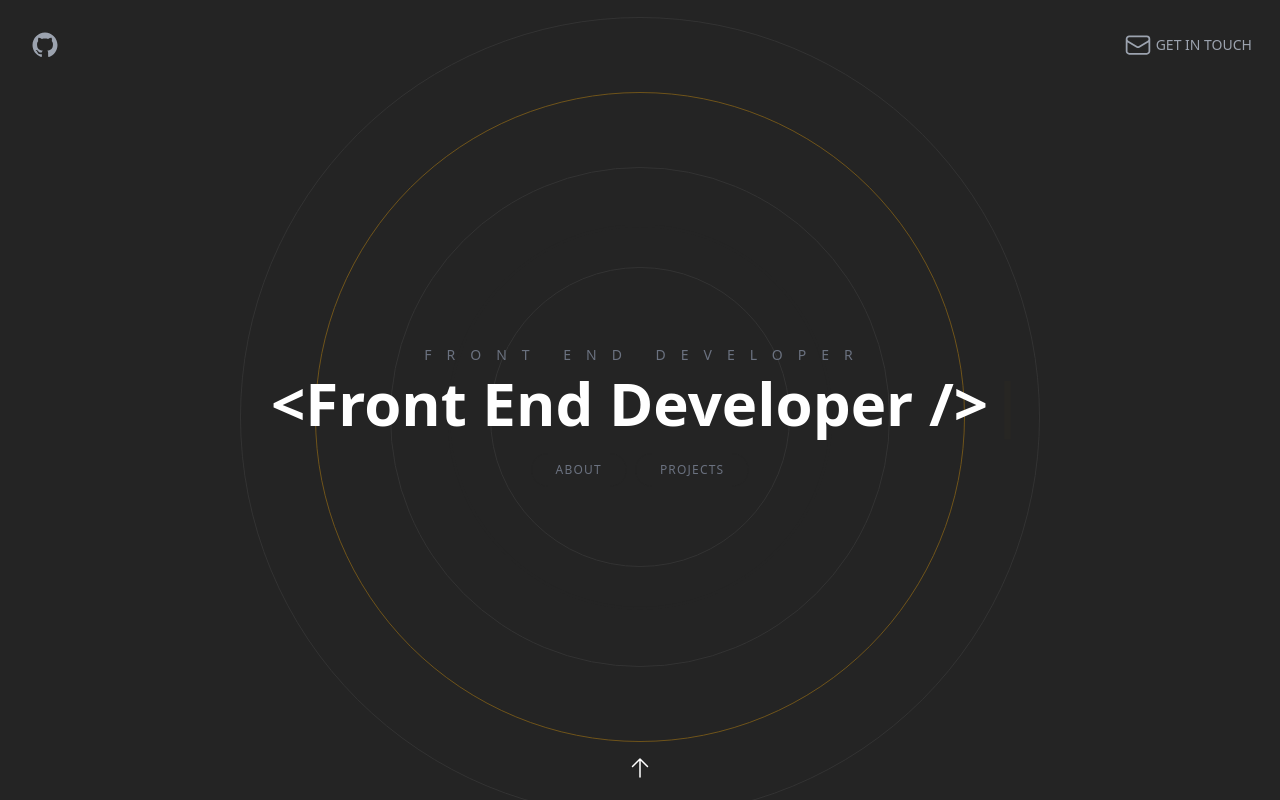
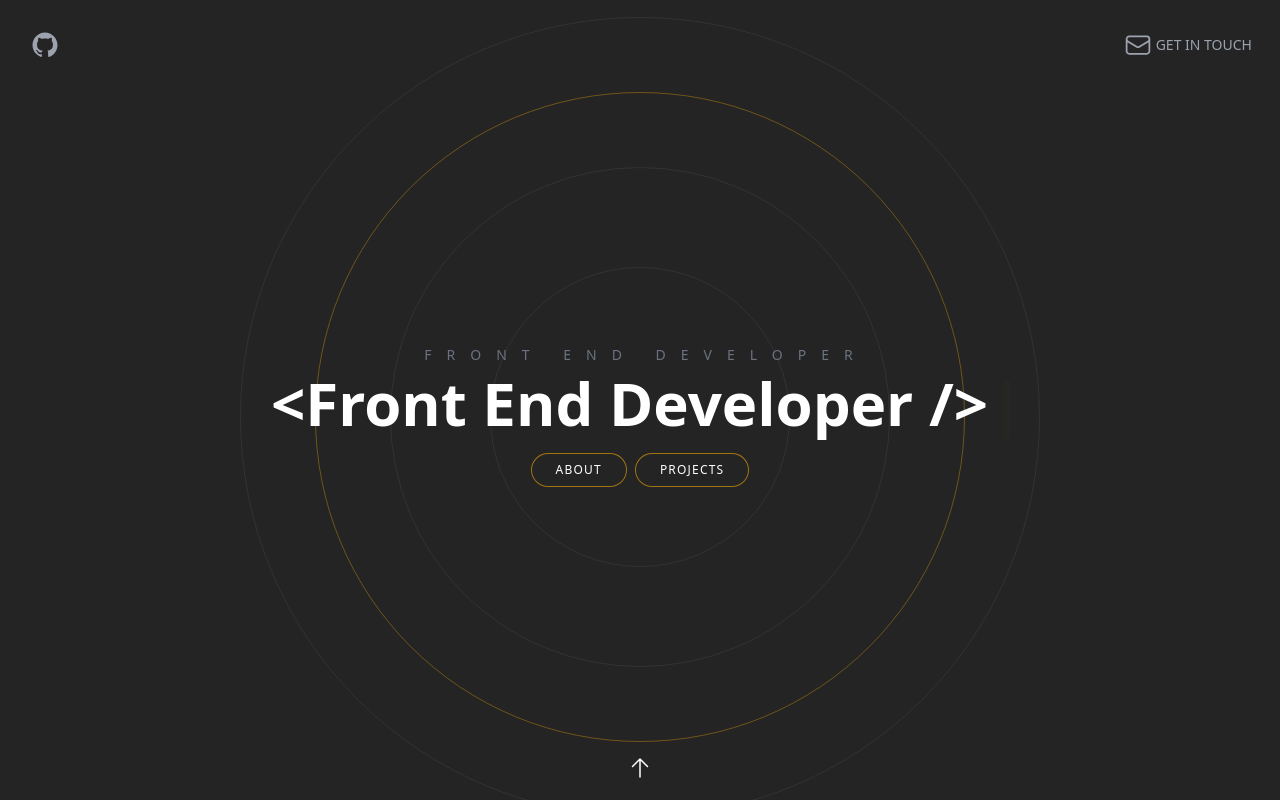
Before and after one commit to JesseKartabani/portfolio, a Next.js app: page / in a window 1280 px wide. Built offline with nearby package versions, Linux system fonts and the light colour scheme; grey boxes are pictures that could not be loaded.

Commit message:
make all buttons the same style

```diff
--- a/components/Hero.tsx
+++ b/components/Hero.tsx
@@ -39,10 +39,10 @@ function Hero({}: Props) {
         {/* Nav buttons */}
         <div className="pt-5 space-x-2">
           <Link href="#about">
-            <button className="heroButton">About</button>
+            <button>About</button>
           </Link>
           <Link href="#projects">
-            <button className="heroButton">Projects</button>
+            <button>Projects</button>
           </Link>
           {/*
           <Link href="#experience">
--- a/components/Projects.tsx
+++ b/components/Projects.tsx
@@ -106,11 +106,11 @@ function Projects({}: Props) {
               {/* Nav buttons */}
               <div className="flex pt-5 space-x-6 justify-center">
                 <Link href={project.github} target="_blank">
-                  <button className="projectButton">{`<Code />`}</button>
+                  <button>{`<Code />`}</button>
                 </Link>
                 {project.website != "" && (
                   <Link href={project.website} target="_blank">
-                    <button className="projectButton">Website</button>
+                    <button>Website</button>
                   </Link>
                 )}
               </div>
--- a/styles/globals.css
+++ b/styles/globals.css
@@ -3,11 +3,11 @@
 @tailwind utilities;
 
 @layer components {
-  .heroButton {
-    @apply px-2 sm:px-6 py-2 border border-[#242424] rounded-full
-    uppercase text-xs tracking-widest text-gray-500 transition-all
-  hover:border-[#F7AB0A]/40 hover:text-[#F7AB0A]/40
-    hover:scale-105 duration-200;
+  button {
+    @apply px-2 sm:px-6 py-2 border rounded-full bg-[rgb(36,36,36)]
+    uppercase text-xs tracking-widest transition-all
+  border-[#F7AB0A]/60 hover:border-[#F7AB0A]
+  hover:text-[#F7AB0A] hover:scale-105 duration-200;
   }
 
   .contactInput {
@@ -20,11 +20,4 @@
     @apply absolute top-7 uppercase tracking-[5px] text-gray-400 justify-evenly
     sm:tracking-[20px] xl:top-24 sm:text-3xl ml-2;
   }
-
-  .projectButton {
-    @apply px-2 sm:px-6 py-2 border rounded-full bg-[rgb(36,36,36)]
-    uppercase text-xs tracking-widest transition-all
-  border-[#F7AB0A]/60 hover:border-[#F7AB0A]
-    hover:text-[#F7AB0A] hover:scale-105 duration-200;
-  }
 }
```
